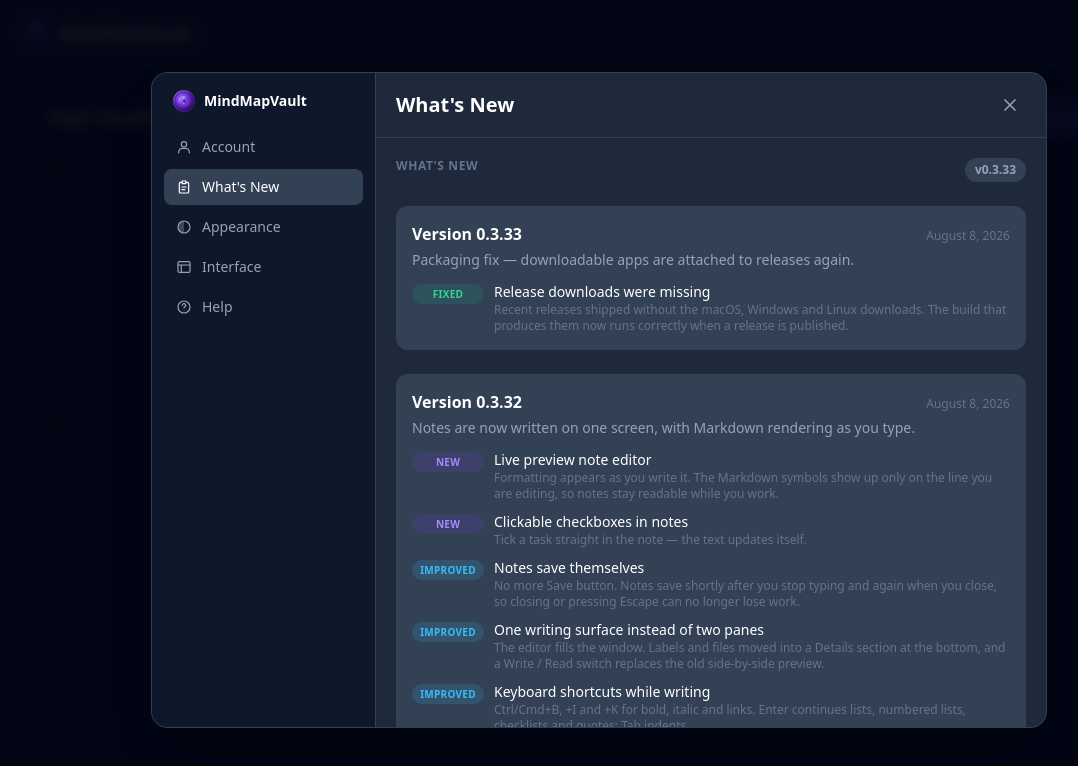
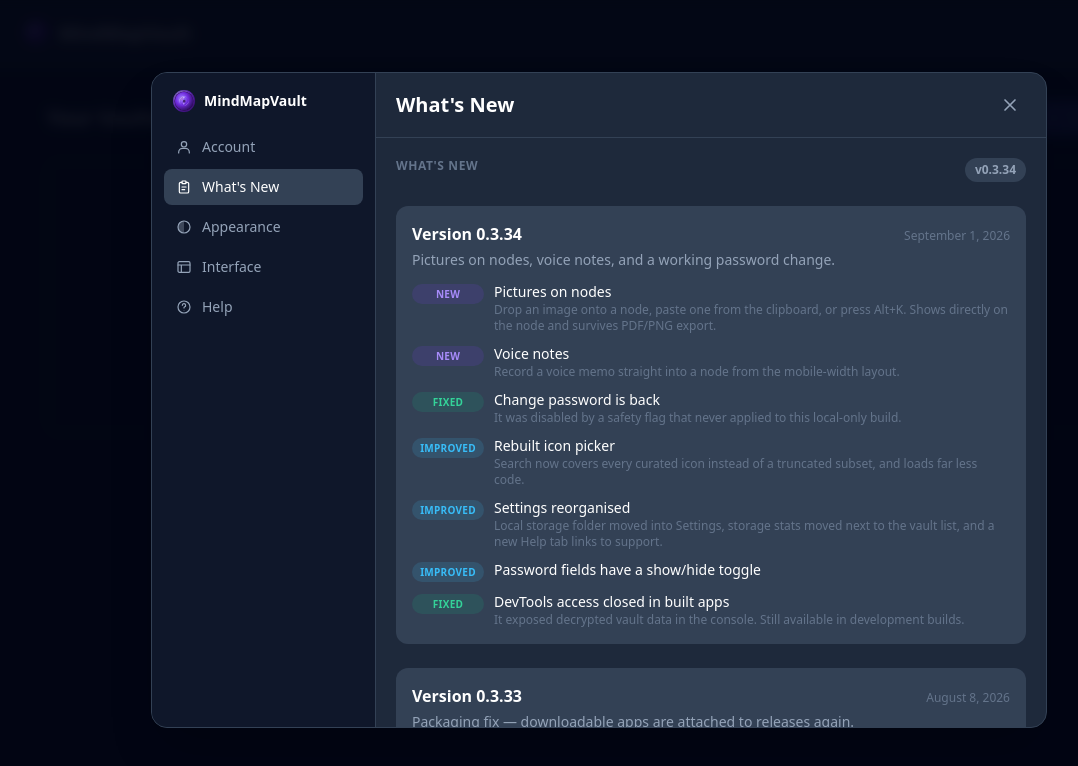
Before and after one commit to mindmapvault/mindmapvault-foss, a React (Vite) app in the folder frontend_app/: page /mindmap/vaults in a window 1280 px wide. Shown: the top 766 px of the page, without its empty margins (41-1119 px from the left). Built offline with nearby package versions, Linux system fonts and the light colour scheme.

Commit message:
fix: sync in-app changelog to 0.3.34
APP_VERSION and the changelog entries stopped at 0.3.33, so Settings ->
Appearance showed the wrong version and What's New never popped up for
0.3.34's release.

```diff
--- a/frontend_app/src/changelog.ts
+++ b/frontend_app/src/changelog.ts
@@ -12,7 +12,7 @@
  * equal `CHANGELOG[0].version`.
  */
 
-export const APP_VERSION = '0.3.33';
+export const APP_VERSION = '0.3.34';
 
 /**
  * localStorage key recording the last version whose "What's New" the user saw.
@@ -36,6 +36,47 @@ export interface ChangelogEntry {
 }
 
 export const CHANGELOG: ChangelogEntry[] = [
+  {
+    version: '0.3.34',
+    date: '2026-09-01',
+    highlights: 'Pictures on nodes, voice notes, and a working password change.',
+    items: [
+      {
+        kind: 'feature',
+        title: 'Pictures on nodes',
+        desc: 'Drop an image onto a node, paste one from the clipboard, or press Alt+K. Shows directly on the node and survives PDF/PNG export.',
+      },
+      {
+        kind: 'feature',
+        title: 'Voice notes',
+        desc: 'Record a voice memo straight into a node from the mobile-width layout.',
+      },
+      {
+        kind: 'fix',
+        title: 'Change password is back',
+        desc: 'It was disabled by a safety flag that never applied to this local-only build.',
+      },
+      {
+        kind: 'improvement',
+        title: 'Rebuilt icon picker',
+        desc: 'Search now covers every curated icon instead of a truncated subset, and loads far less code.',
+      },
+      {
+        kind: 'improvement',
+        title: 'Settings reorganised',
+        desc: 'Local storage folder moved into Settings, storage stats moved next to the vault list, and a new Help tab links to support.',
+      },
+      {
+        kind: 'improvement',
+        title: 'Password fields have a show/hide toggle',
+      },
+      {
+        kind: 'fix',
+        title: 'DevTools access closed in built apps',
+        desc: 'It exposed decrypted vault data in the console. Still available in development builds.',
+      },
+    ],
+  },
   {
     version: '0.3.33',
     date: '2026-08-08',
```
